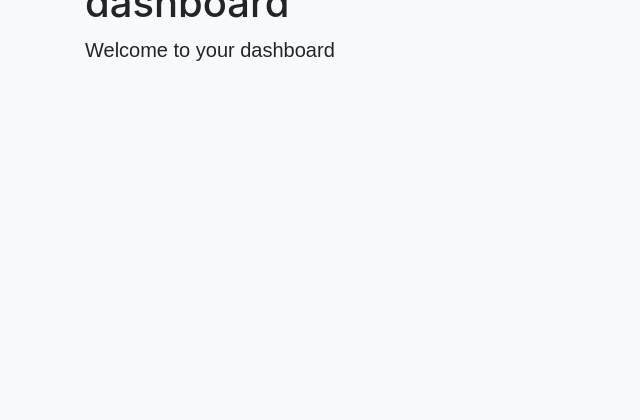
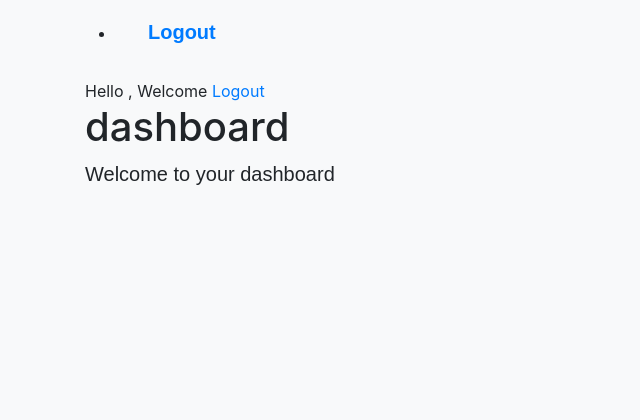
Before and after one commit to Hasireddy/Bookmarks, a Django app: page /accounts/dashboard/ in a window 1280 px wide. Shown: the part 137-557 px from the top of the page, without its empty margins (0-640 px from the left). Run offline with Django 5.2, Linux system fonts and the light colour scheme; a user stored in the database is signed in; some web fonts are replaced.

Commit message:
dashboard

```diff
--- a/accounts/templates/registration/navbar.html
+++ b/accounts/templates/registration/navbar.html
@@ -6,21 +6,31 @@
         <div class="container-fluid">
           <button class="navbar-toggler" type="button" data-bs-toggle="collapse" data-bs-target="#navbarToggler" aria-controls="navbarTogglerDemo03" aria-expanded="false" aria-label="Toggle navigation"><span class="navbar-toggler-icon"></span></button>
           <div class="collapse navbar-collapse" id="navbarToggler">
-            <a class="navbar-brand" href="{% url 'login' %}"><img src="{% static '/img/logo.png' %}" alt="digilogo" width="120" /></a>
-            <ul class="navbar-nav ms-auto">
-              <li class="nav-item">
-                <a href="" class="nav-link mx-3 mx-3 text-black fs-5">Home</a>
-              </li>
+            {% comment %} <a class="navbar-brand" href=""><img src="{% static '/img/logo.png' %}" alt="digilogo" width="120" /></a> {% endcomment %}
+              {% if request.user.is_authenticated %}
+              <ul>
                 <li class="nav-item">
-                  <a class="nav-link mx-3 mx-3 text-black fs-5" href="">Register</a>
+                  <a class="nav-link mx-3 mx-3 text-black fs-5" href="{% url 'dashboard' %}">Dashboard</a>
                 </li>
                 <li class="nav-item">
-                  <a class="nav-link mx-3 mx-3 text-black fs-5" href="{% url 'login' %}">Login</a>
+                  <a class="nav-link mx-3 mx-3 text-black fs-5" href="">Images</a>
+                </li>
+                <li class="nav-item">
+                  <a class="nav-link mx-3 mx-3 text-black fs-5" href="">Profile Update</a>
+                </li>
+                <li class="nav-item">
+                  <a class="nav-link mx-3 mx-3 text-black fs-5" href="{% url 'logged_out' %}" >Logout</a>
                 </li>
             </ul>
+            {% endif %}
           </div>
         </div>
       </nav>
+      <span class="user"> {% if request.user.is_authenticated %}
+        Hello {{request.user.first_name}}, Welcome
+        <a href="{% url 'logged_out' %}">Logout</a>
+        {% endif %}
+      </span>
     </div>
   </section>
 {% endblock %}
--- a/accounts/urls.py
+++ b/accounts/urls.py
@@ -5,6 +5,6 @@
 urlpatterns = [
     # path('login/',views.user_login,name="login")
     path('login/',auth_views.LoginView.as_view(),name='login'),
-    path('logout/',auth_views.LogoutView.as_view(),name='logout'),
+    path('logged_out/',auth_views.LogoutView.as_view(),name='logged_out'),
     path('dashboard/',views.dashboard,name="dashboard")
 ]
--- a/accounts/views.py
+++ b/accounts/views.py
@@ -16,6 +16,7 @@
 #             user = authenticate(request,username=username,password=password)
 #             if user is None:
 #                 return HttpResponse('Invalid login')
+                # if user.is_active:
 #             login(request,user)
 #             return HttpResponse('Authenticated successfully')
 #     else:
```
Also changed, not shown: accounts/templates/registration/logged_out.html (renamed from accounts/templates/registration/logout.html), db.sqlite3.
